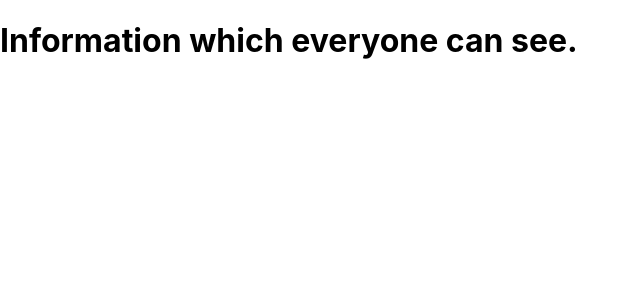
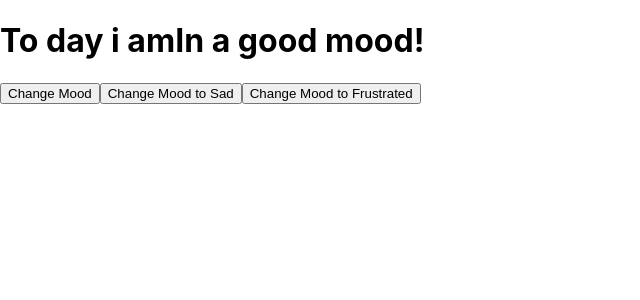
Before and after one commit to Caio-GBrayner/React-Project-Exercise, a React (Create React App) app: page / in a window 1280 px wide. Shown: the top 300 px of the page, without its empty margins (0-640 px from the left). Built offline with nearby package versions, Linux system fonts and the light colour scheme.

Commit message:
useState Hook

```diff
--- a/src/App.js
+++ b/src/App.js
@@ -1,22 +1,17 @@
 import './App.css';
+import React, {useState} from 'react';
 
-function SecretComponent() {
-  return(
-    <h1>Information for Athorized Users Only</h1>
-  )
-}
+function App() {
 
-function RegularComponent() {
-  return(
-    <h1>Information which everyone can see.</h1>
-  )
-}
-
-function App(props) {
+  const [first, changeFirst] = useState("In a good mood!");
+  console.log(first);
 
   return(
   <>
-    {props.authorized ? <SecretComponent/> : <RegularComponent/>}
+    <h1>To day i am{first}</h1>
+    <button onClick={() => {changeFirst("In a Happy mood")}}>Change Mood</button>
+    <button onClick={() => {changeFirst("In a Sad mood")}}>Change Mood to Sad</button>
+    <button onClick={() => {changeFirst("In a Frustrated mood")}}>Change Mood to Frustrated</button>
   </>
   )
 }
```
